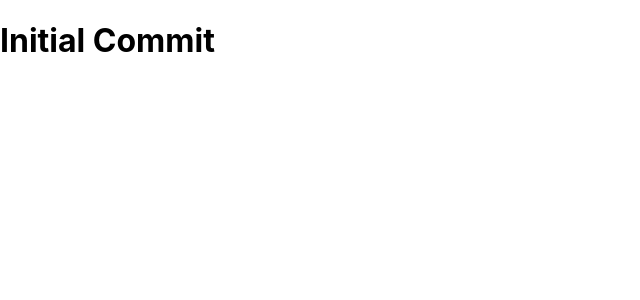
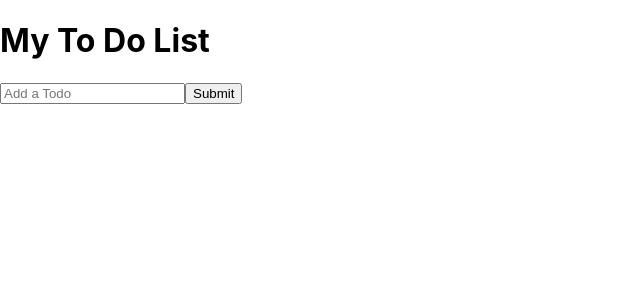
Before and after one commit to Zhantong111/Mini-Project-2, a React (Create React App) app: page / in a window 1280 px wide. Shown: the top 300 px of the page, without its empty margins (0-640 px from the left). Built offline with nearby package versions, Linux system fonts and the light colour scheme.

Commit message:
AddTodo created

```diff
--- /dev/null
+++ b/src/AddTodo.jsx
@@ -0,0 +1,12 @@
+import React from 'react'
+
+function AddTodo() {
+    return (
+        <div>
+            <input type="text" placeholder="Add a Todo"/>
+            <button type="submit">Submit</button>
+        </div>
+    );
+}
+
+export default AddTodo;
--- a/src/App.js
+++ b/src/App.js
@@ -1,9 +1,13 @@
-import { db } from "./firebase";
 import "./App.css";
+import AddTodo from "./AddTodo";
 
 function App() {
-  console.log(db);
-  return <h1>Initial Commit</h1>;
+  return (
+    <>
+      <h1>My To Do List</h1>
+      <AddTodo />
+    </>
+  );
 }
 
 export default App;
```
